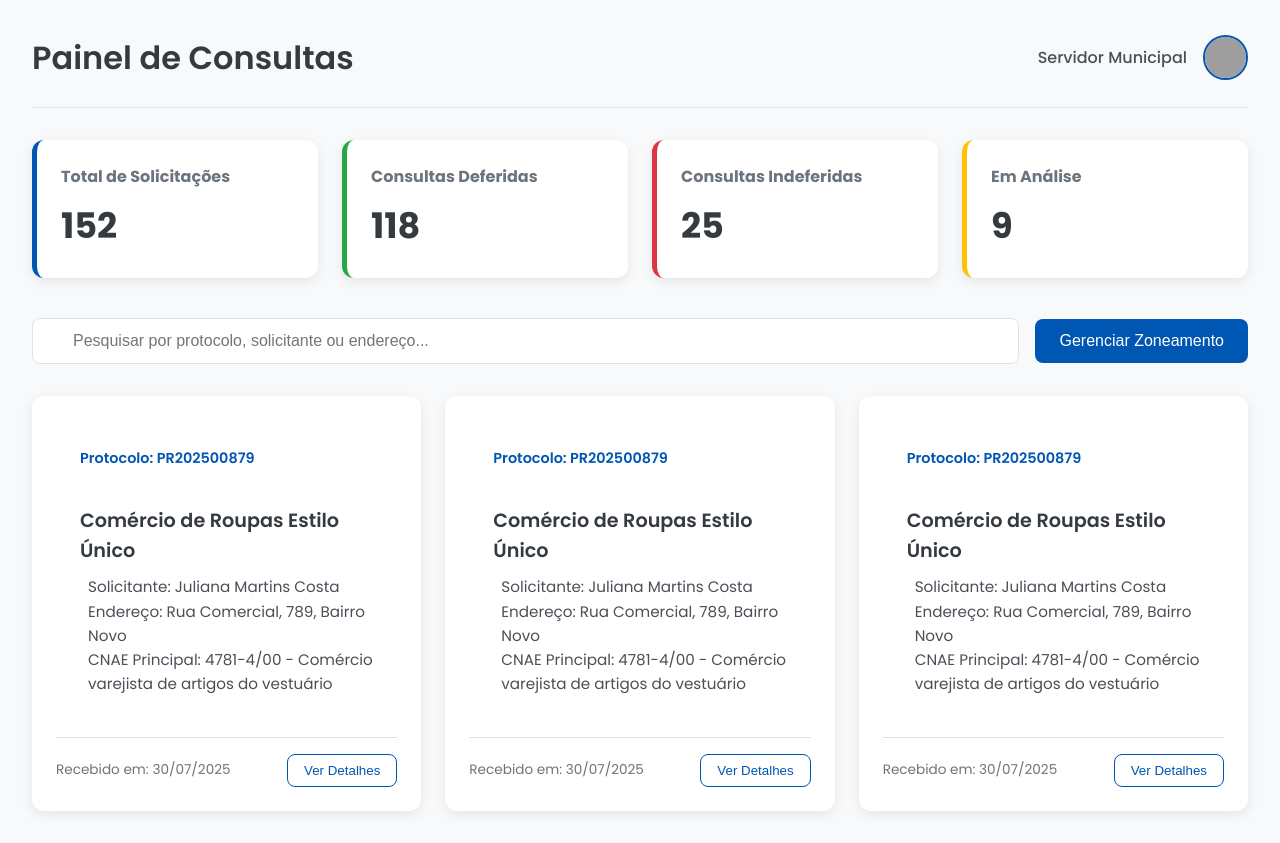
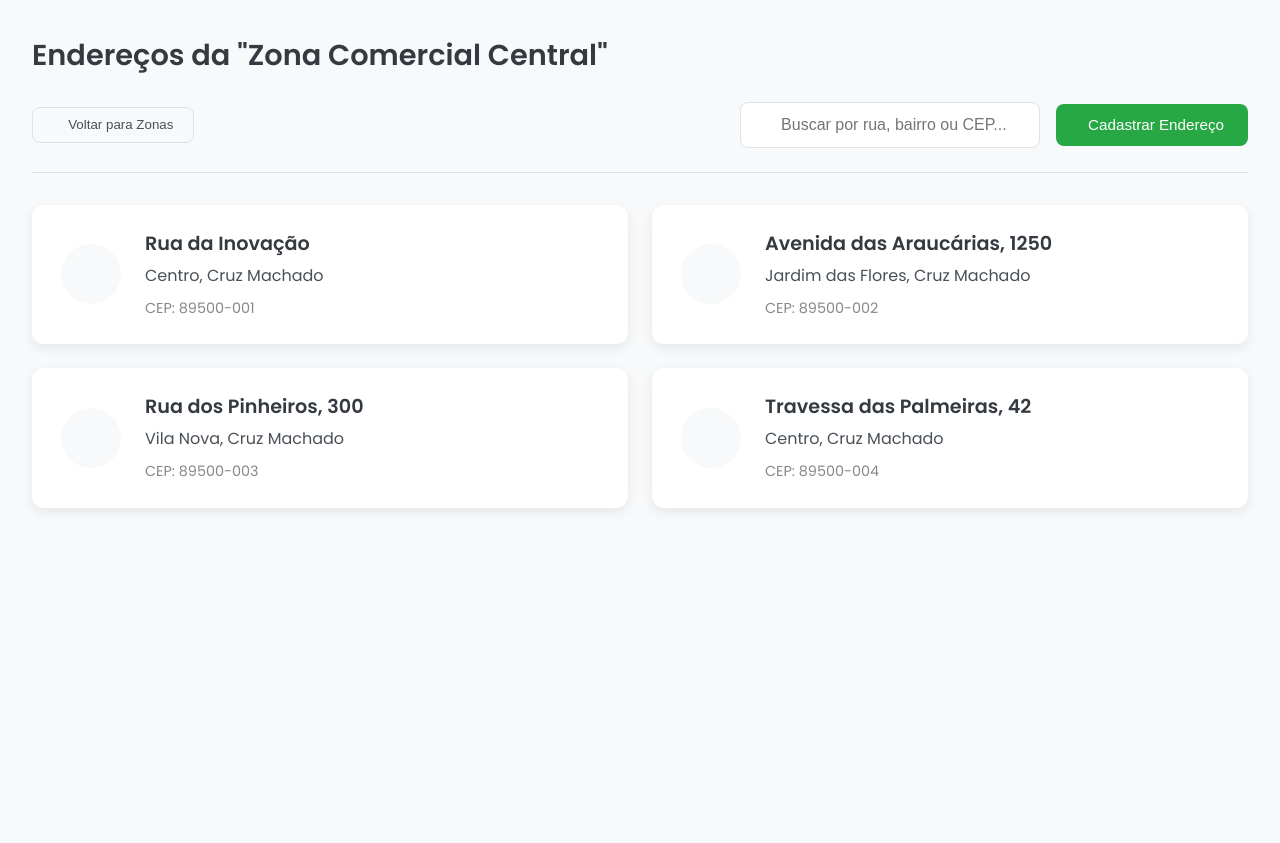
Before and after one commit to joaolenia/TCC-Front, a React (Vite) app in the folder cpFront/: page /zoneamento/1/enderecos in a window 1280 px wide. Before the commit this address led to /. After the commit the page ends 800 px from the top, so only its background shows below. Built offline with nearby package versions, Linux system fonts and the light colour scheme; no server answers; sample sign-in values are in the browser's storage; grey boxes are pictures that could not be loaded.

Commit message:
Feat: ednereços

```diff
--- a/cpFront/src/App.tsx
+++ b/cpFront/src/App.tsx
@@ -6,6 +6,7 @@ import GerenciamentoZoneamento from './pages/zoneamento/Zoneamento';
 import NovaZona from './components/NovaZona';
 import Login from './pages/Login';
 import EditarZona from './components/EditarZona';
+import GerenciamentoEnderecos from './pages/GerenciamentoEnderecos';
 
 type PrivateRouteProps = {
   children: React.ReactNode;
@@ -72,6 +73,17 @@ function App() {
       />
 
       <Route path="*" element={<Navigate to="/" />} />
+
+            <Route
+        path="/zoneamento/:id/enderecos"
+        element={
+          <PrivateRoute>
+            <GerenciamentoEnderecos />
+          </PrivateRoute>
+        }
+      />
+
+      <Route path="*" element={<Navigate to="/" />} />
     </Routes>
   );
 
--- /dev/null
+++ b/cpFront/src/pages/GerenciamentoEnderecos.css
@@ -0,0 +1,142 @@
+/* src/pages/zoneamento/GerenciamentoEnderecos.css */
+
+.toolbar-direita {
+    display: flex;
+    gap: 1rem;
+    align-items: center;
+}
+
+.search-bar-enderecos {
+    position: relative;
+    min-width: 300px;
+}
+
+.search-bar-enderecos input {
+    width: 100%;
+    padding: 0.8rem 1rem 0.8rem 2.5rem;
+    border-radius: 8px;
+    border: 1px solid var(--cor-borda);
+    font-size: 1rem;
+    transition: all 0.3s ease;
+}
+
+.search-bar-enderecos input:focus {
+    outline: none;
+    border-color: var(--cor-primaria);
+    box-shadow: var(--sombra-foco-input);
+}
+
+.search-bar-enderecos i {
+    position: absolute;
+    left: 1rem;
+    top: 50%;
+    transform: translateY(-50%);
+    color: var(--cor-icone-placeholder);
+}
+
+.btn-novo-endereco {
+    background-color: var(--cor-sucesso);
+    color: var(--cor-branco);
+    padding: 0.8rem 1.5rem;
+    border: none;
+    border-radius: 8px;
+    cursor: pointer;
+    font-weight: 500;
+    font-size: 0.95rem;
+    transition: all 0.3s ease;
+    display: inline-flex;
+    align-items: center;
+    gap: 0.5rem;
+}
+
+.btn-novo-endereco:hover {
+    background-color: var(--cor-sucesso-hover);
+    transform: translateY(-2px);
+    box-shadow: var(--sombra-botao-sucesso-hover);
+}
+
+.enderecos-grid {
+    display: grid;
+    grid-template-columns: repeat(auto-fill, minmax(400px, 1fr));
+    gap: 1.5rem;
+}
+
+.endereco-card {
+    background-color: var(--cor-card-fundo);
+    border-radius: 12px;
+    box-shadow: var(--sombra-card);
+    padding: 1.5rem;
+    display: flex;
+    align-items: center;
+    gap: 1.5rem;
+    transition: all 0.3s ease;
+    border-left: 5px solid transparent;
+}
+
+.endereco-card:hover {
+    transform: translateY(-5px);
+    box-shadow: 0 8px 20px rgba(0,0,0,0.1);
+    border-left-color: var(--cor-primaria);
+}
+
+.endereco-card-icone {
+    font-size: 1.8rem;
+    color: var(--cor-primaria);
+    background-color: var(--cor-secundaria);
+    width: 60px;
+    height: 60px;
+    border-radius: 50%;
+    display: flex;
+    align-items: center;
+    justify-content: center;
+    flex-shrink: 0;
+}
+
+.endereco-card-info {
+    flex-grow: 1;
+}
+
+.endereco-card-info h4 {
+    font-size: 1.2rem;
+    font-weight: 600;
+    color: var(--cor-titulo);
+    margin-bottom: 0.2rem;
+}
+
+.endereco-card-info p {
+    color: var(--cor-texto);
+    margin-bottom: 0.4rem;
+}
+
+.endereco-card-info span {
+    font-size: 0.9rem;
+    color: #888;
+}
+
+.btn-editar-endereco {
+    background: none;
+    border: 1px solid transparent;
+    color: var(--cor-texto);
+    font-size: 1.2rem;
+    padding: 0.5rem;
+    border-radius: 50%;
+    width: 40px;
+    height: 40px;
+    cursor: pointer;
+    transition: all 0.3s ease;
+}
+
+.btn-editar-endereco:hover {
+    background-color: var(--cor-fundo-hover);
+    color: var(--cor-primaria);
+}
+
+.nenhum-resultado {
+    grid-column: 1 / -1;
+    text-align: center;
+    padding: 3rem;
+    font-size: 1.2rem;
+    color: var(--cor-texto);
+    background-color: var(--cor-card-fundo);
+    border-radius: 12px;
+}
--- /dev/null
+++ b/cpFront/src/pages/GerenciamentoEnderecos.tsx
@@ -0,0 +1,111 @@
+
+import { useState, useEffect, useMemo } from 'react';
+import { useNavigate, useParams } from 'react-router-dom';
+import './GerenciamentoEnderecos.css'; // Novo arquivo de estilo
+
+type Endereco = {
+  id: number;
+  logradouro: string;
+  bairro: string;
+  cep: string;
+  cidade: string;
+};
+
+// --- DADOS MOCADOS ---
+const enderecosMocados: Endereco[] = [
+  { id: 1, logradouro: 'Rua da Inovação', bairro: 'Centro', cep: '89500-001', cidade: 'Cruz Machado' },
+  { id: 2, logradouro: 'Avenida das Araucárias, 1250', bairro: 'Jardim das Flores', cep: '89500-002', cidade: 'Cruz Machado' },
+  { id: 3, logradouro: 'Rua dos Pinheiros, 300', bairro: 'Vila Nova', cep: '89500-003', cidade: 'Cruz Machado' },
+  { id: 4, logradouro: 'Travessa das Palmeiras, 42', bairro: 'Centro', cep: '89500-004', cidade: 'Cruz Machado' },
+];
+// --- FIM DOS DADOS MOCADOS ---
+
+export default function GerenciamentoEnderecos() {
+  const { id: zonaId } = useParams<{ id: string }>();
+  const navigate = useNavigate();
+
+  const [enderecos, setEnderecos] = useState<Endereco[]>([]);
+  const [nomeZona, setNomeZona] = useState('');
+  const [loading, setLoading] = useState(true);
+  const [termoBusca, setTermoBusca] = useState('');
+
+  useEffect(() => {
+    // Simula a busca de dados da API
+    console.log(`Buscando endereços para a Zona ID: ${zonaId}`);
+    // Aqui você faria a chamada à API passando o zonaId.
+    // Por enquanto, usamos os dados mocados.
+
+    // Poderia-se buscar o nome da zona também. Ex:
+    // fetchZonaById(zonaId).then(data => setNomeZona(data.nome));
+    setNomeZona('Zona Comercial Central'); // Nome mocado
+    setEnderecos(enderecosMocados);
+    setLoading(false);
+  }, [zonaId]);
+
+  const enderecosFiltrados = useMemo(() => {
+    if (!termoBusca) {
+      return enderecos;
+    }
+    return enderecos.filter(end =>
+      end.logradouro.toLowerCase().includes(termoBusca.toLowerCase()) ||
+      end.bairro.toLowerCase().includes(termoBusca.toLowerCase()) ||
+      end.cep.replace('-', '').includes(termoBusca.replace('-', ''))
+    );
+  }, [termoBusca, enderecos]);
+
+  if (loading) return <div className="container">Carregando endereços...</div>;
+
+  return (
+    <div className="container">
+      <header className="top-header">
+        <h1>
+          <i className="fas fa-map-marker-alt" style={{ color: 'var(--cor-primaria)' }}></i>{' '}
+          Endereços da "{nomeZona}"
+        </h1>
+      </header>
+
+      <nav className="nav-actions">
+        <button onClick={() => navigate('/zoneamento')} className="btn-voltar">
+          <i className="fas fa-arrow-left"></i> Voltar para Zonas
+        </button>
+        <div className="toolbar-direita">
+            <div className="search-bar-enderecos">
+                <i className="fas fa-search"></i>
+                <input
+                    type="text"
+                    placeholder="Buscar por rua, bairro ou CEP..."
+                    value={termoBusca}
+                    onChange={(e) => setTermoBusca(e.target.value)}
+                />
+            </div>
+            <button className="btn-novo-endereco">
+                <i className="fas fa-plus"></i> Cadastrar Endereço
+            </button>
+        </div>
+      </nav>
+
+      <main className="enderecos-grid">
+        {enderecosFiltrados.map((endereco) => (
+          <div key={endereco.id} className="endereco-card">
+            <div className="endereco-card-icone">
+              <i className="fas fa-road"></i>
+            </div>
+            <div className="endereco-card-info">
+              <h4>{endereco.logradouro}</h4>
+              <p>{endereco.bairro}, {endereco.cidade}</p>
+              <span>CEP: {endereco.cep}</span>
+            </div>
+            <div className="endereco-card-acoes">
+              <button className="btn-editar-endereco" title="Editar Endereço">
+                <i className="fas fa-pencil-alt"></i>
+              </button>
+            </div>
+          </div>
+        ))}
+         {enderecosFiltrados.length === 0 && !loading && (
+            <div className="nenhum-resultado">Nenhum endereço encontrado.</div>
+        )}
+      </main>
+    </div>
+  );
+}
--- a/cpFront/src/pages/zoneamento/Zoneamento.tsx
+++ b/cpFront/src/pages/zoneamento/Zoneamento.tsx
@@ -78,6 +78,10 @@ export default function GerenciamentoZoneamento() {
                onClick={() => navigate(`/zoneamento/editar/${zona.id}`)}>
                 <i className="fas fa-pencil-alt"></i> Editar
               </button>
+               <button className="btn-editar"
+               onClick={() => navigate(`/zoneamento/${zona.id}/enderecos`)}>
+                <i className="fas fa-pencil-alt"></i> Endereços
+              </button>
             </div>
             <div className="card-body">
               <p>{zona.descricao}</p>
```
